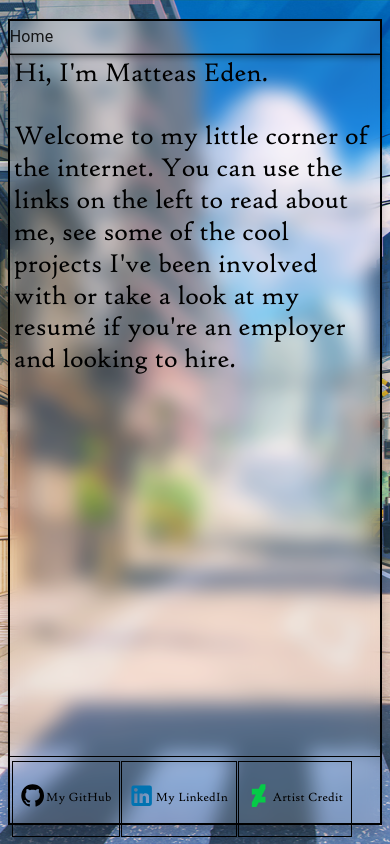
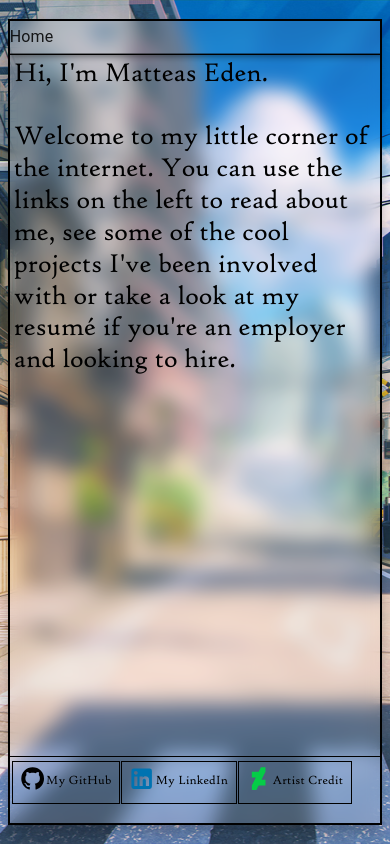
Before and after one commit to Matteas-Eden/matteas-eden.github.io, a React (Create React App) app: page / in a window 390 px wide. Built offline with nearby package versions, Linux system fonts and the light colour scheme.

Commit message:
Add mobile styling to fix height issues

```diff
--- a/src/components/Label.jsx
+++ b/src/components/Label.jsx
@@ -51,6 +51,7 @@ export const Label = props => {
     return (
         <Button
             className={props.small ? classes.smallButton : classes.button}
+            style={props.mobile ? { maxHeight: '11vmin' } : {}}
             href={'' || props.link}
         >
             <Grid
```
